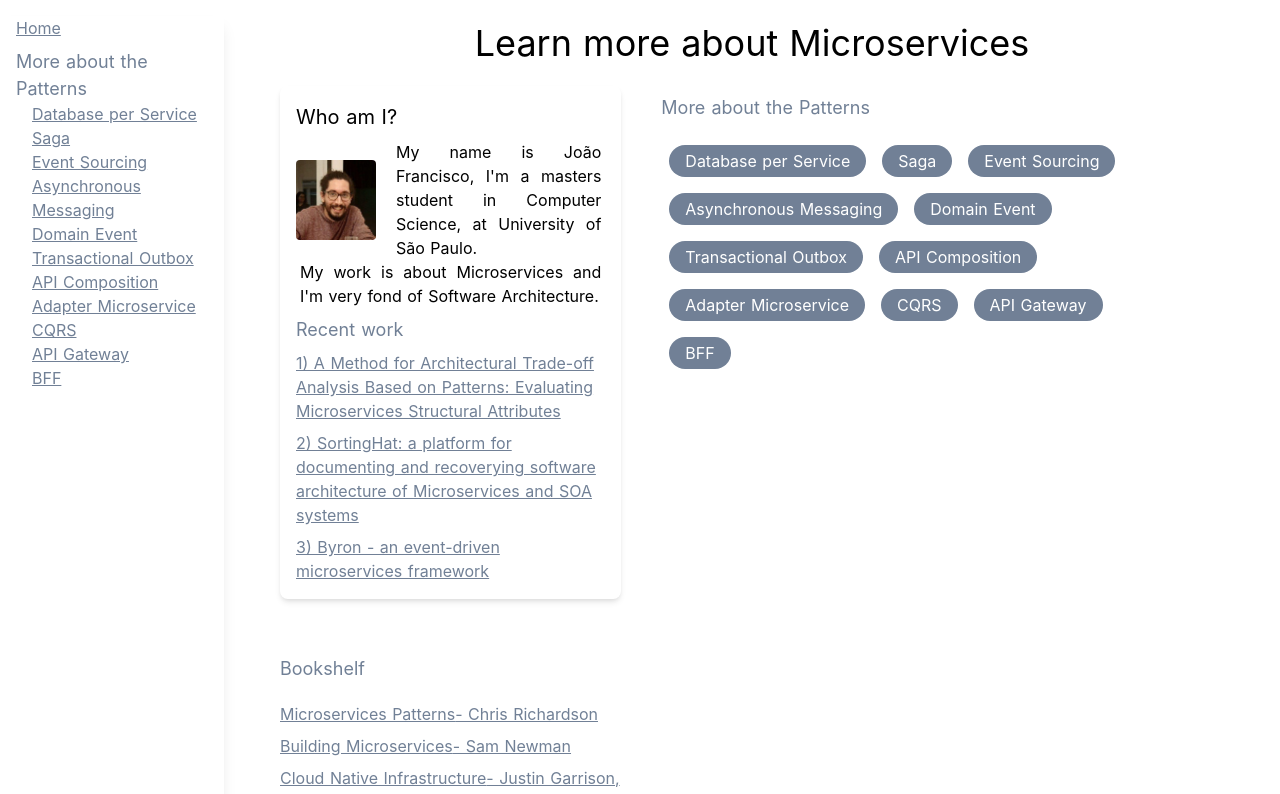
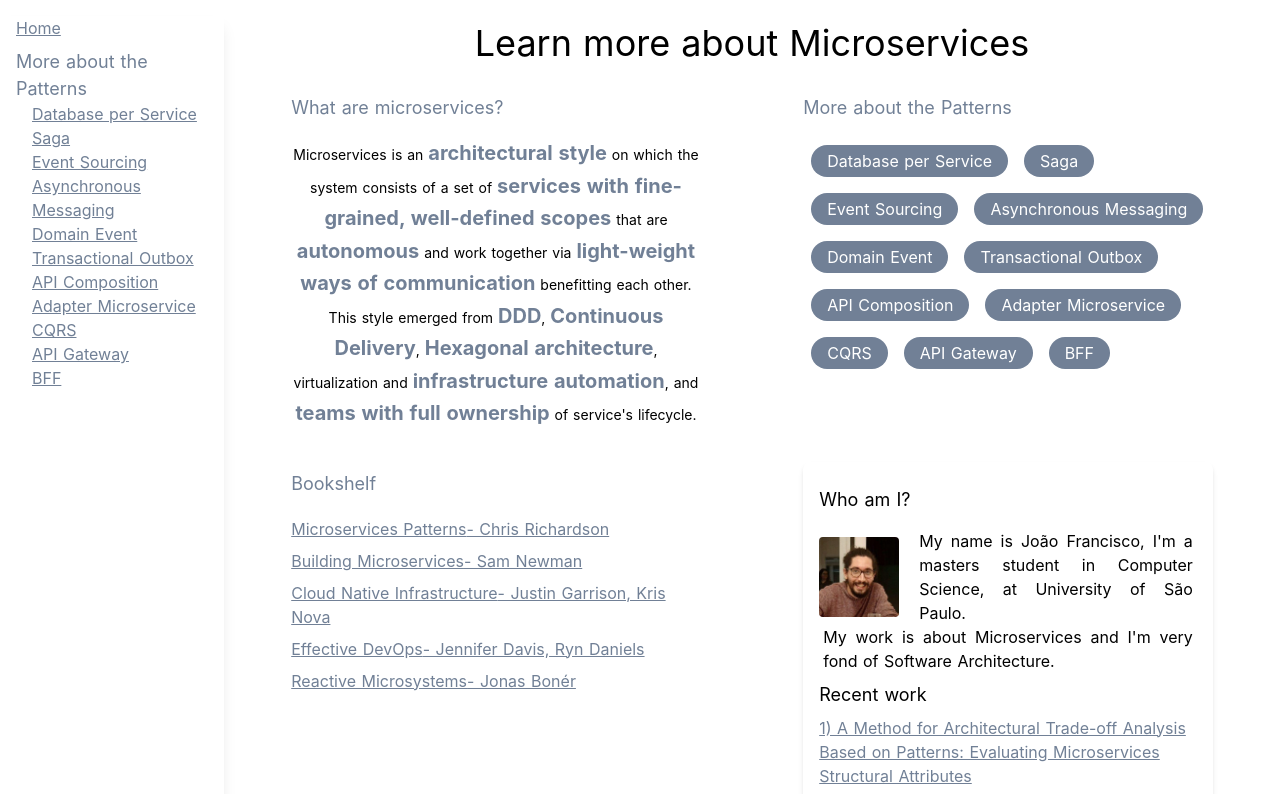
Before and after one commit to the-microservices-info/frontend, a Nuxt app: page /learn in a window 1280 px wide. Shown: the top 794 px of the page. Built offline with nearby package versions, Linux system fonts and the light colour scheme.

Commit message:
add definition of ms in a section
Signed-off-by: João Daniel <jotaf.daniel@gmail.com>

```diff
--- a/pages/learn/index.vue
+++ b/pages/learn/index.vue
@@ -5,42 +5,26 @@
         Learn more about Microservices
       </h1>
 
-      <div
-        class="px-4 my-4 shadow-md rounded-lg p-4 flex flex-col lg:w-1/3 lg:mx-10"
-      >
-        <h2 class="text-xl mb-2">Who am I?</h2>
+      <div class="content">
+        <section>
+          <h2 class="text-gray-600">What are microservices?</h2>
 
-        <div class="flex min-h-40">
-          <img
-            :src="require('@/assets/images/me.jpg')"
-            alt="That's me!"
-            class="h-20 w-auto my-auto rounded mr-4"
-          />
+          <p class="text-lg lg:text-sm text-center leading-relaxed">
+            Microservices is an <strong>architectural style</strong> on which
+            the system consists of a set of
+            <strong>services with fine-grained, well-defined scopes</strong>
+            that are <strong>autonomous</strong> and work together via
+            <strong>light-weight ways of communication</strong> benefitting each
+            other. This style emerged from <strong>DDD</strong>,
+            <strong>Continuous Delivery</strong>,
+            <strong>Hexagonal architecture</strong>, virtualization and
+            <strong>infrastructure automation</strong>, and
+            <strong>teams with full ownership</strong> of service's lifecycle.
+          </p>
+        </section>
 
-          <p class="px-1 text-justify">
-            My name is João Francisco, I'm a masters student in Computer
-            Science, at University of São Paulo.
-          </p>
-        </div>
-
-        <p class="px-1 text-justify">
-          My work is about Microservices and I'm very fond of Software
-          Architecture.
-        </p>
-
-        <p class="text-lg mt-2 text-gray-600">Recent work</p>
-        <NuxtLink
-          v-for="{ title, route, order } of recentWork"
-          :key="title"
-          class="underline text-gray-600 mt-2"
-          :to="route"
-        >
-          {{ order }}) {{ title }}
-        </NuxtLink>
-      </div>
-
-      <div class="flex flex-col mt-4 w-1/2">
-        <p class="text-lg mt-2 text-gray-600 mb-4">More about the Patterns</p>
+        <section>
+          <h2 class="text-gray-600">More about the Patterns</h2>
           <div class="flex flex-col lg:flex-row lg:flex-wrap">
             <NuxtLink
               v-for="item in items"
@@ -51,10 +35,10 @@
               {{ item }}
             </NuxtLink>
           </div>
-      </div>
+        </section>
 
-      <div class="flex flex-col mt-8 lg:w-2/5 lg:ml-10 lg:pr-10">
-        <p class="text-lg mt-2 text-gray-600 mb-4">Bookshelf</p>
+        <section>
+          <h2 class="text-gray-600">Bookshelf</h2>
           <div class="flex flex-col">
             <a
               v-for="{ url, title, authors } of books"
@@ -88,10 +72,80 @@
               </div>
             </div>
           </div>
+        </section>
+
+        <section class="shadow-md rounded-lg p-4">
+          <h2 class="text-xl mb-2">Who am I?</h2>
+
+          <div class="flex min-h-40">
+            <img
+              :src="require('@/assets/images/me.jpg')"
+              alt="That's me!"
+              class="h-20 w-auto my-auto rounded mr-4"
+            />
+
+            <p class="px-1 text-justify">
+              My name is João Francisco, I'm a masters student in Computer
+              Science, at University of São Paulo.
+            </p>
+          </div>
+
+          <p class="px-1 text-justify">
+            My work is about Microservices and I'm very fond of Software
+            Architecture.
+          </p>
+
+          <p class="text-lg mt-2">Recent work</p>
+          <NuxtLink
+            v-for="{ title, route, order } of recentWork"
+            :key="title"
+            class="underline text-gray-600 mt-2"
+            :to="route"
+          >
+            {{ order }}) {{ title }}
+          </NuxtLink>
+        </section>
       </div>
     </div>
   </LearnScaffold>
 </template>
+
+<style lang="postcss" scoped>
+.link {
+  @apply underline text-gray-600 my-1;
+}
+
+.content {
+  @apply flex flex-col justify-around;
+}
+
+.content > section {
+  @apply flex flex-col;
+  @apply my-4;
+}
+
+section > h2 {
+  @apply text-lg mt-2 mb-4;
+}
+
+strong {
+  @apply text-gray-600 text-xl;
+}
+
+@screen lg {
+  .pattern-link {
+    @apply py-1 px-4 m-2 bg-gray-600 text-white text-center rounded-full no-underline;
+  }
+
+  .content {
+    @apply flex-row flex-wrap;
+  }
+
+  .content > section {
+    @apply w-2/5;
+  }
+}
+</style>
 
 <script>
 export default {
@@ -160,15 +214,3 @@ export default {
   },
 }
 </script>
-
-<style lang="postcss" scoped>
-.link {
-  @apply underline text-gray-600 my-1;
-}
-
-@screen lg {
-  .pattern-link {
-    @apply py-1 px-4 m-2 bg-gray-600 text-white text-center rounded-full no-underline;
-  }
-}
-</style>
```
Lines whose indentation alone changed are shown as unchanged.
